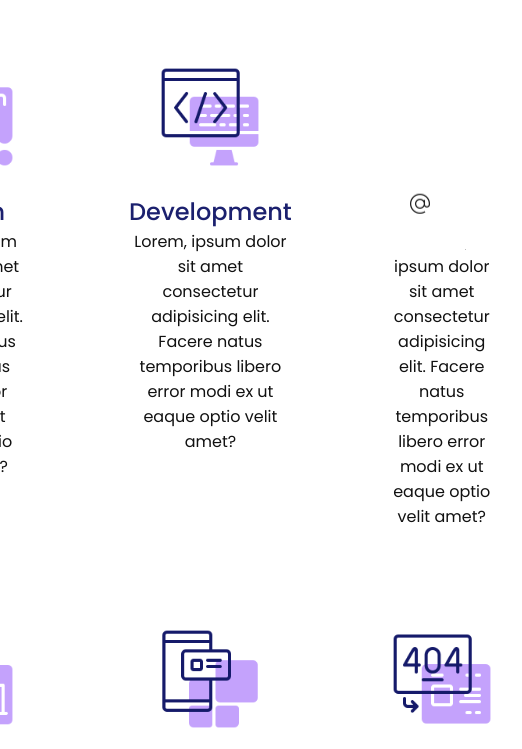
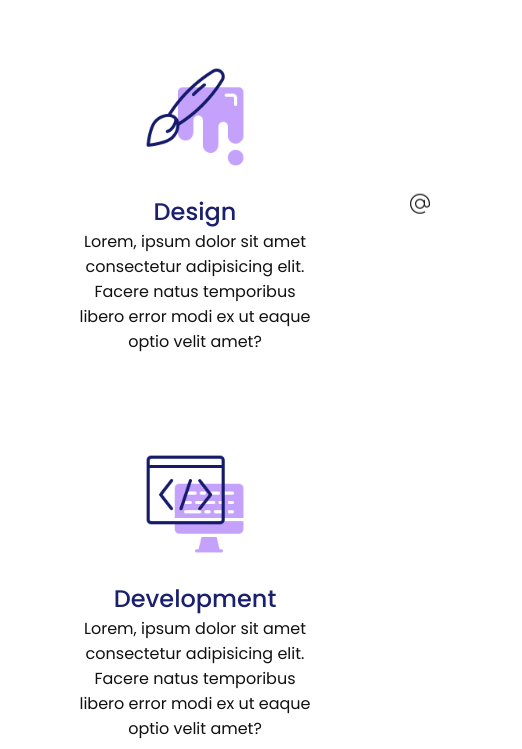
Before and after one commit to Mickey374/Creative-Agency-Website, a plain HTML site: page services.html in a window 390 px wide. Shown: the part 595-1344 px from the top of the page, 522 px wide, since content can reach past the window. Drawn offline with Linux system fonts and the light colour scheme.

Commit message:
Added a media query for the services class to display 1fr on 768px media screens

```diff
--- a/css/style.css
+++ b/css/style.css
@@ -216,5 +216,13 @@ section.home{
         font-size: 2rem;
     }
 
+    .services{
+        grid-template-columns: repeat(2, 1fr);
+    }
+}
 
+@media(max-width: 768px){
+    .services{
+        grid-template-columns: 1fr;
+    }
 }
```
